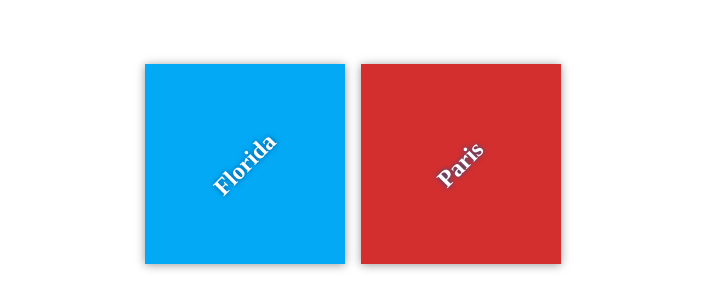
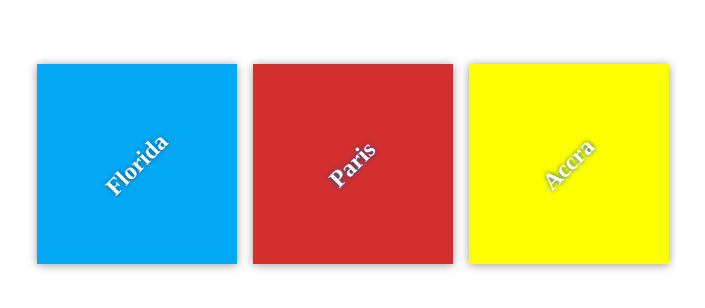
Before and after one commit to PopAge/my-travel-plans, a plain HTML site: page index.html in a window 1280 px wide. Shown: the part 236-544 px from the top of the page, without its empty margins (287-992 px from the left). Drawn offline with Linux system fonts and the light colour scheme.

Commit message:
Update app.css

```diff
--- a/app.css
+++ b/app.css
@@ -40,9 +40,14 @@ body {
     text-align: center;
 }
 
+.destination:hover h2 {
+    transform: rotate(0deg);
+}
+
 h2 {
     margin: 0;
     transform: rotate(-45deg);
+    transition: transform 0.5s;
     text-shadow: 0 0 5px #01579b;
 }
 
@@ -53,3 +58,6 @@ h2 {
 #paris {
     background-color: #d32f2f;
 }
+#Accra {
+    background-color: #FFFF00;
+}
--- a/index.html
+++ b/index.html
@@ -17,6 +17,9 @@
             <div class="destination" id="paris">
                 <h2>Paris</h2>
             </div>
+            <div class="destination" id="Accra">
+                <h2>Accra</h2>
+            </div>
         </div>
     </div>
 
```
